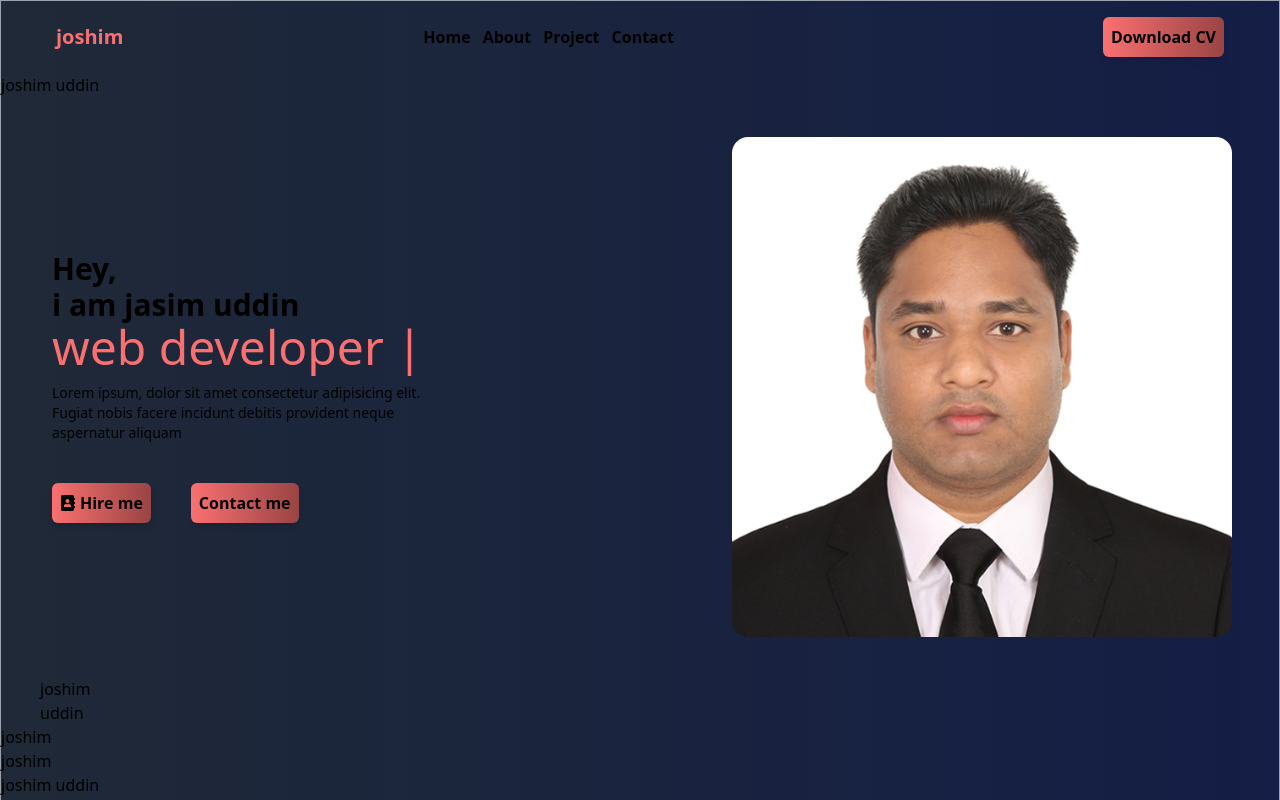
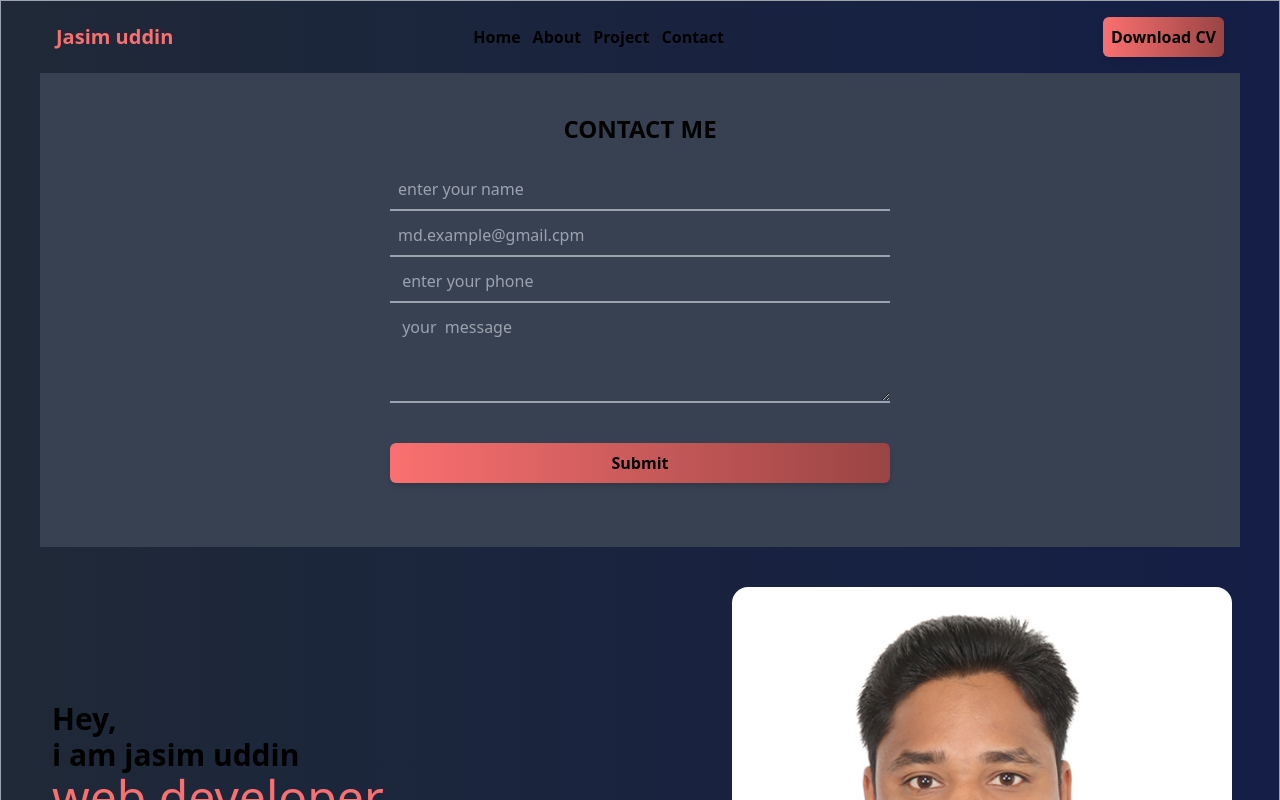
Before and after one commit to khandakerJasim/Portfolio1, a React (Create React App) app in the folder client/: page /Contact in a window 1280 px wide. Shown: the top 800 px of the page. Built offline with nearby package versions, Linux system fonts and the light colour scheme.

Commit message:
create contact page design

```diff
--- a/client/src/component/Share/Navbar.js
+++ b/client/src/component/Share/Navbar.js
@@ -43,7 +43,7 @@ export default function Navbar() {
             animate={{ opacity: 1, scale: 1 }}
             className="text-xl font-bold hidden  md:block text-[#FA7070]  "
           >
-            joshim
+            Jasim uddin
           </motion.span>
 
           <ul className=" hidden md:flex gap-3 text-md font-extrabold  ">
--- a/client/src/pages/Contact/Contact.js
+++ b/client/src/pages/Contact/Contact.js
@@ -40,8 +40,56 @@ export default function Contact() {
   // };
 
   return (
-    <div>
-      <h1>joshim uddin</h1>
+    <div className="max-w-[1200px] bg-gray-700 mx-auto ">
+      <div className="py-10">
+        <p
+          className="text-2xl font-extrabold uppercase w-[200px] mx-auto text-center text-base-2  bg-transparent  relative
+         before:content-[''] before:absolute before:block before:w-full before:h-[3px]
+        before:bottom-0 before:left-0 before:bg-red-500
+        before:hover:scale-x-100 before:scale-x-0 before:origin-top-middle
+        before:transition before:ease-in-out before:duration-300 "
+        >
+          Contact me
+        </p>
+        <div className="mx-auto flex  justify-center mt-4  pb-4 ">
+          <form className="flex flex-col py-2 " action="">
+            <input
+              type="text"
+              placeholder="enter your name"
+              className="md:w-[500px] w-full bg-transparent border-b-2  border-gray-400 hover:outline-none focus:outline-none p-2 "
+              name="name"
+            />
+            <input
+              type="email"
+              name="email"
+              placeholder="md.example@gmail.cpm"
+              className="md:w-[500px] w-[300px]  bg-transparent  pt-3 border-b-2 border-gray-400 hover:outline-none focus:outline-none p-2  "
+            />
+            <input
+              type="phone"
+              name="email"
+              placeholder=" enter your phone"
+              className="md:w-[500px] w-full bg-transparent  pt-3 border-b-2 border-gray-400 hover:outline-none focus:outline-none p-2  "
+            />
+            <textarea
+              className="md:w-[500px] w-full bg-transparent h-[100px]  pt-3 border-b-2 border-gray-400 hover:outline-none focus:outline-none p-2  "
+              name="message"
+              id=""
+              placeholder=" your  message"
+            ></textarea>
+
+            <div className="mt-10">
+              <button
+                className=" bg-gradient-to-r w-full
+           from-[#FA7070] to-[#9A4444] text-md font-bold p-2 rounded-md shadow-md hover:bg-gradient-to-l
+            from-[#9A4444] to-[#9A4444] cursor-pointer "
+              >
+                Submit
+              </button>
+            </div>
+          </form>
+        </div>
+      </div>
     </div>
   );
 }
```
